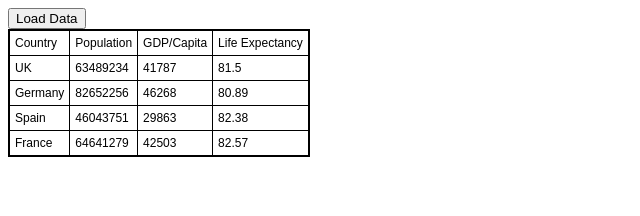
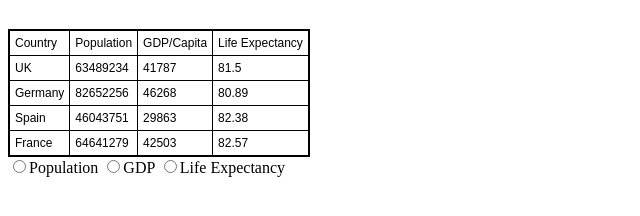
Before and after one commit to LukeAveil/data-visualiser, a website: page index.html in a window 1280 px wide. Both pictures are taken after a click on the button "Load Data". Shown: the whole page, without its empty margins (0-640 px from the left). Drawn offline with nearby package versions, Linux system fonts and the light colour scheme.

Commit message:
adds setup for radio buttons, adds function and onclick event to show table and buttons

```diff
--- a/index.html
+++ b/index.html
@@ -6,9 +6,17 @@
     <link href="css/main.css" rel="stylesheet" type="text/css">
   </head>
   <body>
-    <button type="button">Load Data</button>
+    <button id="button" type="button" onclick="loadData()">Load Data</button>
 
-    <div id="table"></div>
+    <div id="data" style="visibility:hidden;">
+      <div id="table"></div>
+
+      <form>
+        <input type="radio">Population</button>
+        <input type="radio">GDP</button>
+        <input type="radio">Life Expectancy</button>
+      </form>
+    </div>
 
     <script src="https://cdnjs.cloudflare.com/ajax/libs/d3/3.5.5/d3.min.js"></script>
     <script src="/js/table.js"></script>
--- a/js/table.js
+++ b/js/table.js
@@ -1,3 +1,4 @@
+function loadData() {
   d3.text("data/data.csv", function(data) {
     var parsedCSV = d3.csv.parseRows(data);
 
@@ -13,3 +14,7 @@
         .append("td")
         .text(function(d) { return d; });
   });
+
+  document.getElementById("data").style.visibility = "visible";
+  document.getElementById("button").style.visibility = "hidden";
+}
```
Lines whose indentation alone changed are shown as unchanged.
